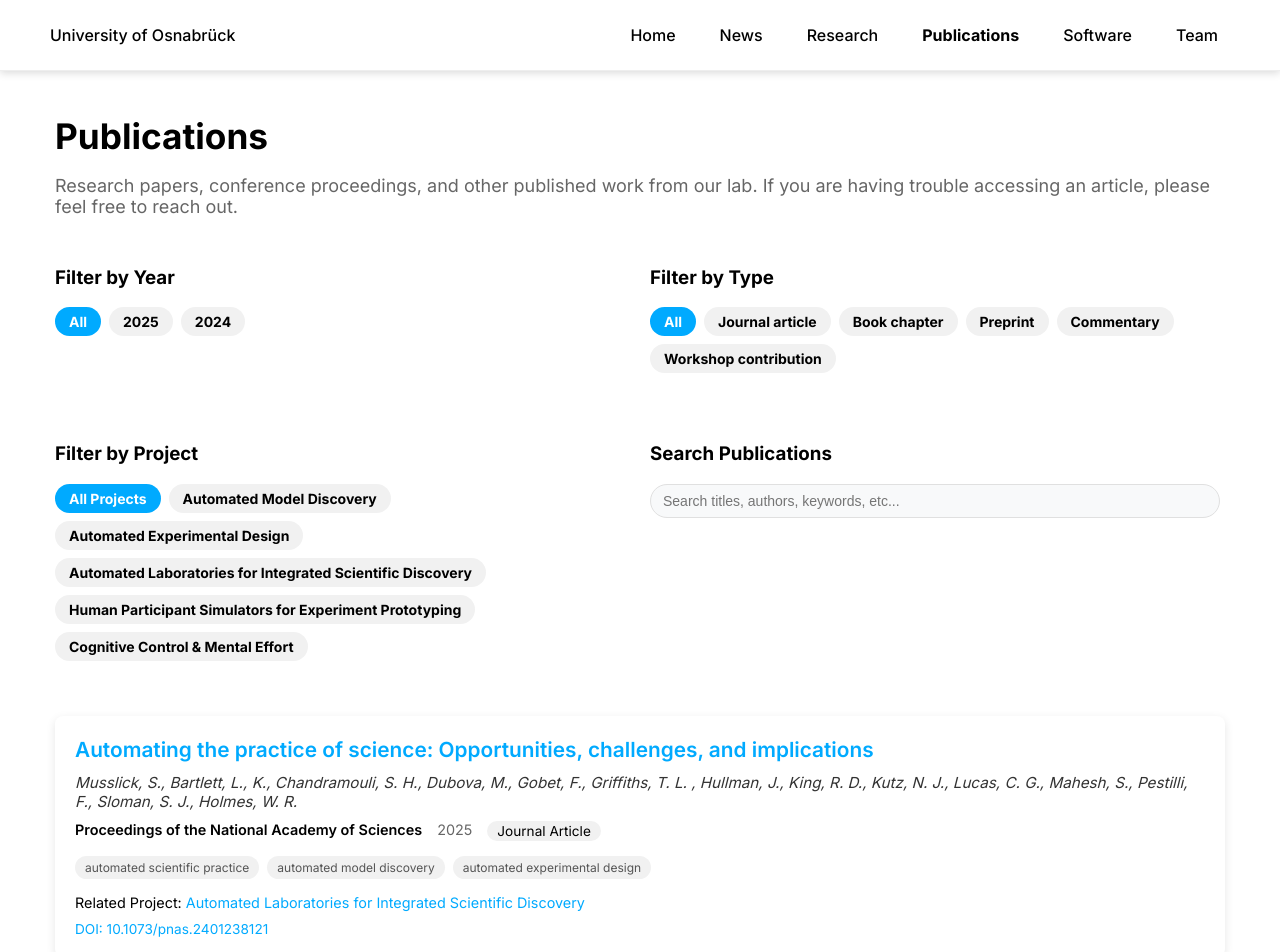
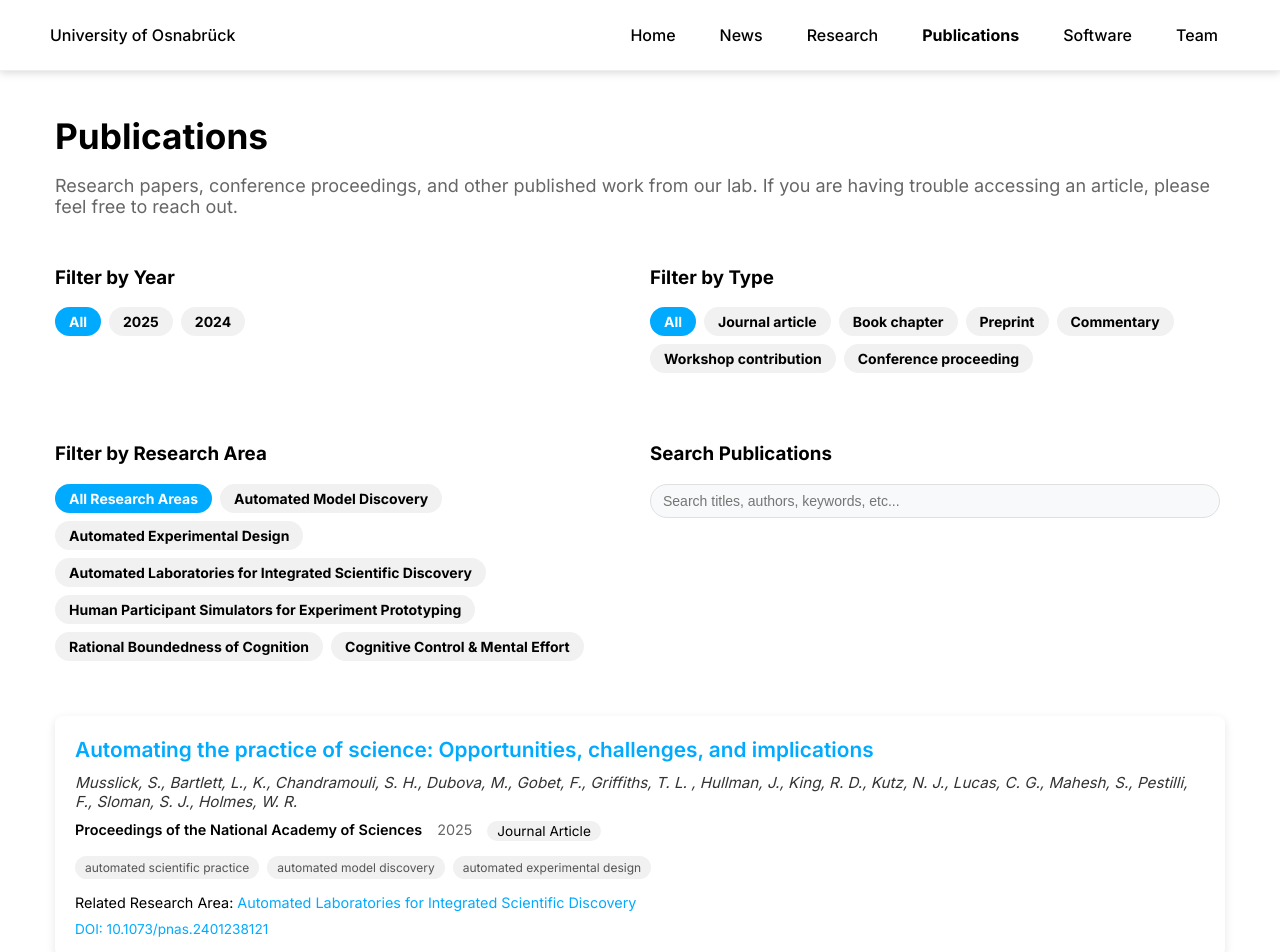
Before and after one commit to musslick/lab-website, a React (Create React App) app: page /publications in a window 1280 px wide. Shown: the top 952 px of the page. Built offline with nearby package versions, Linux system fonts and the light colour scheme.

Commit message:
added publication

```diff
--- a/src/data/publications.ts
+++ b/src/data/publications.ts
@@ -360,5 +360,22 @@ export const publications: Publication[] = [
     "equation discovery",
     "symbolic regression"
   ]
-  }
+},
+  {
+  "id": "pub-1744728564846",
+  "title": "On the Benefits of Heterogeneity in Cognitive Stability and Flexibility for Collaborative Task Switching",
+  "journal": "Proceedings of the Annual Meeting of the Cognitive Science Society 48",
+  "year": 2024,
+  "type": "conference proceeding",
+  "authors": [
+    "Brondetta, A.",
+    "Bizyaeva, A.",
+    "Licas, M.",
+    "Petri, G.",
+    "Musslick, S."
+  ],
+  "citation": "Brondetta, A., Bizyaeva, A., Lucas, M., Petri, G., & Musslick, S. (2024). On the Benefits of Heterogeneity in Cognitive Stability and Flexibility for Collaborative Task Switching. In Proceedings of the 46th Annual Meeting of the Cognitive Science Society (pp. 5872– 5878).",
+  "url": "https://escholarship.org/uc/item/6b47b61g",
+  "projectId": "project-1744537991200"
+}
 ];
--- a/src/pages/Publications.tsx
+++ b/src/pages/Publications.tsx
@@ -122,13 +122,13 @@ const Publications: React.FC = () => {
 
         {projectsWithPublications.length > 0 && (
           <div className="tag-filter">
-            <h3>Filter by Project</h3>
+            <h3>Filter by Research Area</h3>
             <div className="tag-list">
               <button
                 className={`tag-button ${selectedProject === 'All' ? 'active' : ''}`}
                 onClick={() => setSelectedProject('All')}
               >
-                All Projects
+                All Research Areas
               </button>
               {projectsWithPublications.map(project => (
                 <button
@@ -204,7 +204,7 @@ const Publications: React.FC = () => {
 
               {publication.projectId && (
                 <div className="publication-project">
-                  <span>Related Project: </span>
+                  <span>Related Research Area: </span>
                   <Link to={`/projects/${publication.projectId}`}>
                     {getProjectTitle(publication.projectId)}
                   </Link>
```
